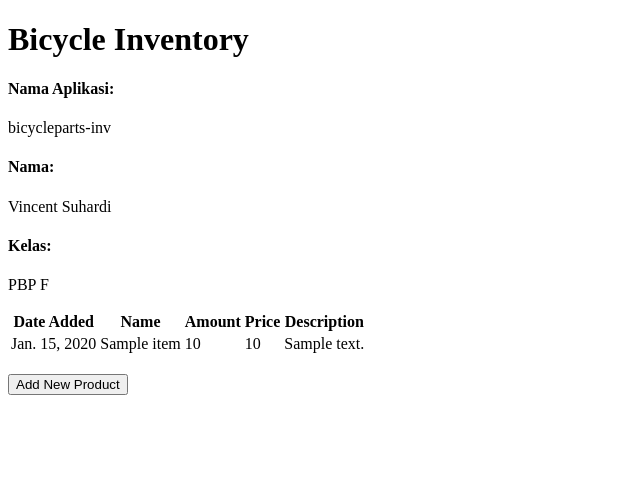
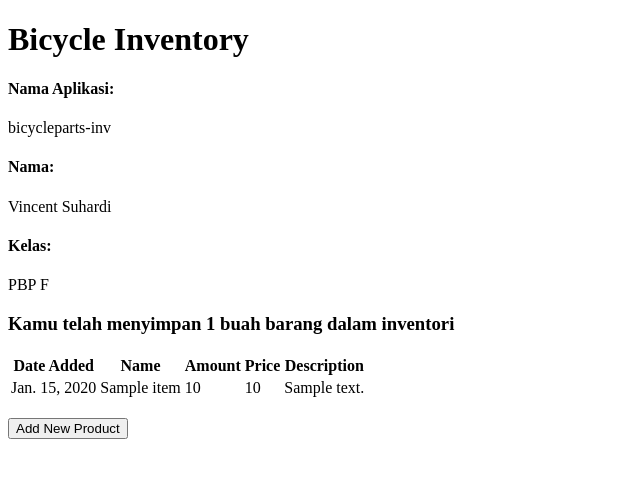
Before and after one commit to InhumanlyInsane/bicycleparts-inv, a Django app: page / in a window 1280 px wide. Shown: the top 478 px of the page, without its empty margins (0-640 px from the left). Run offline with Django 4.2, Linux system fonts and the light colour scheme; tables that the repository leaves empty hold one stand-in row (values such as "Sample post").

Commit message:
menambahkan message bonus pada main.html

```diff
--- a/main/templates/main.html
+++ b/main/templates/main.html
@@ -11,6 +11,8 @@
 
     <h4>Kelas: </h4>
     <p>{{ class }}</p>
+
+    <h3>Kamu telah menyimpan {{item_count}} buah barang dalam inventori</h3>
 
     <table>
         <tr>
--- a/main/views.py
+++ b/main/views.py
@@ -13,6 +13,7 @@ def show_main(request):
         'app_name': 'bicycleparts-inv',
         'name': 'Vincent Suhardi',
         'class': 'PBP F',
+        'item_count': len(items),
         'items': items
     }
 
```
